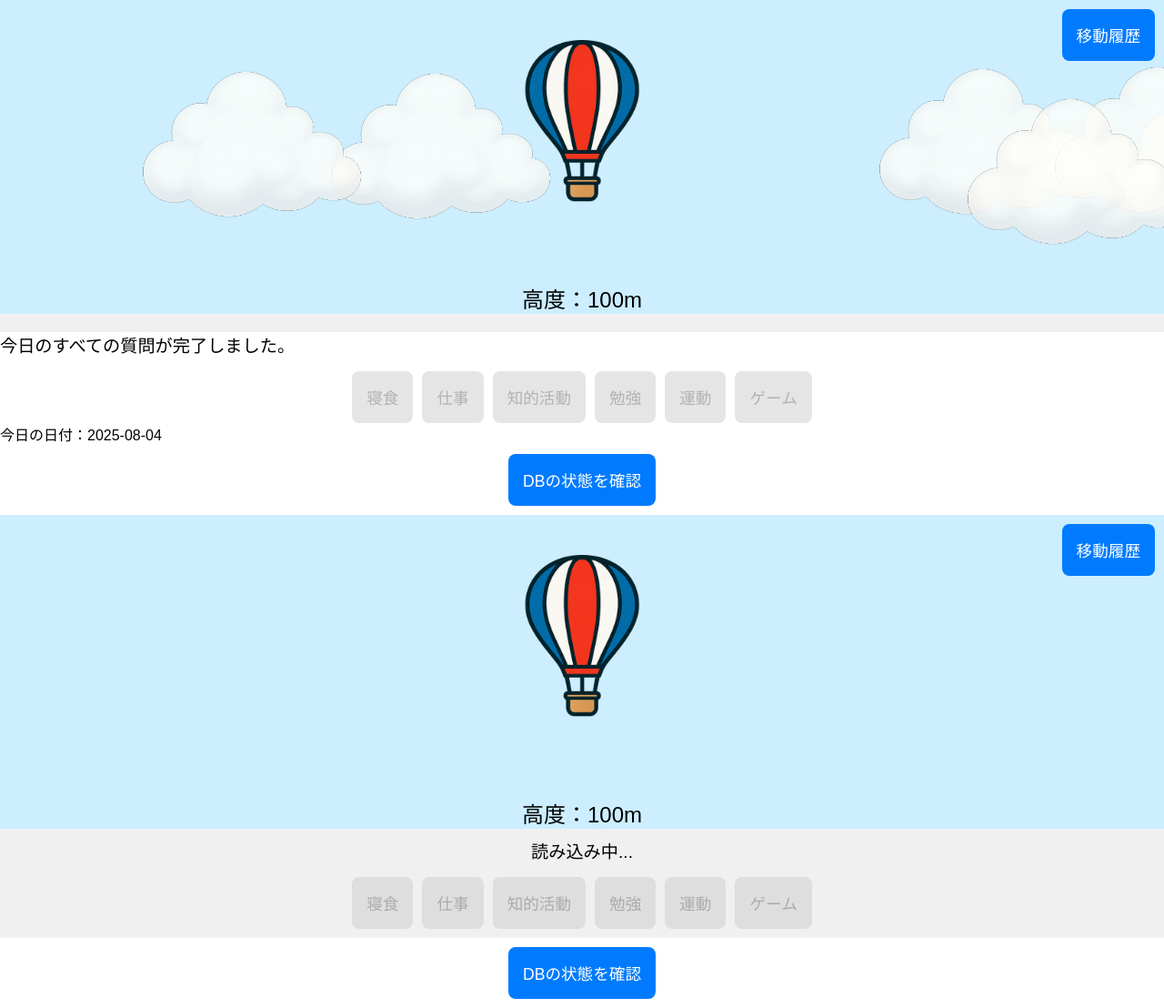
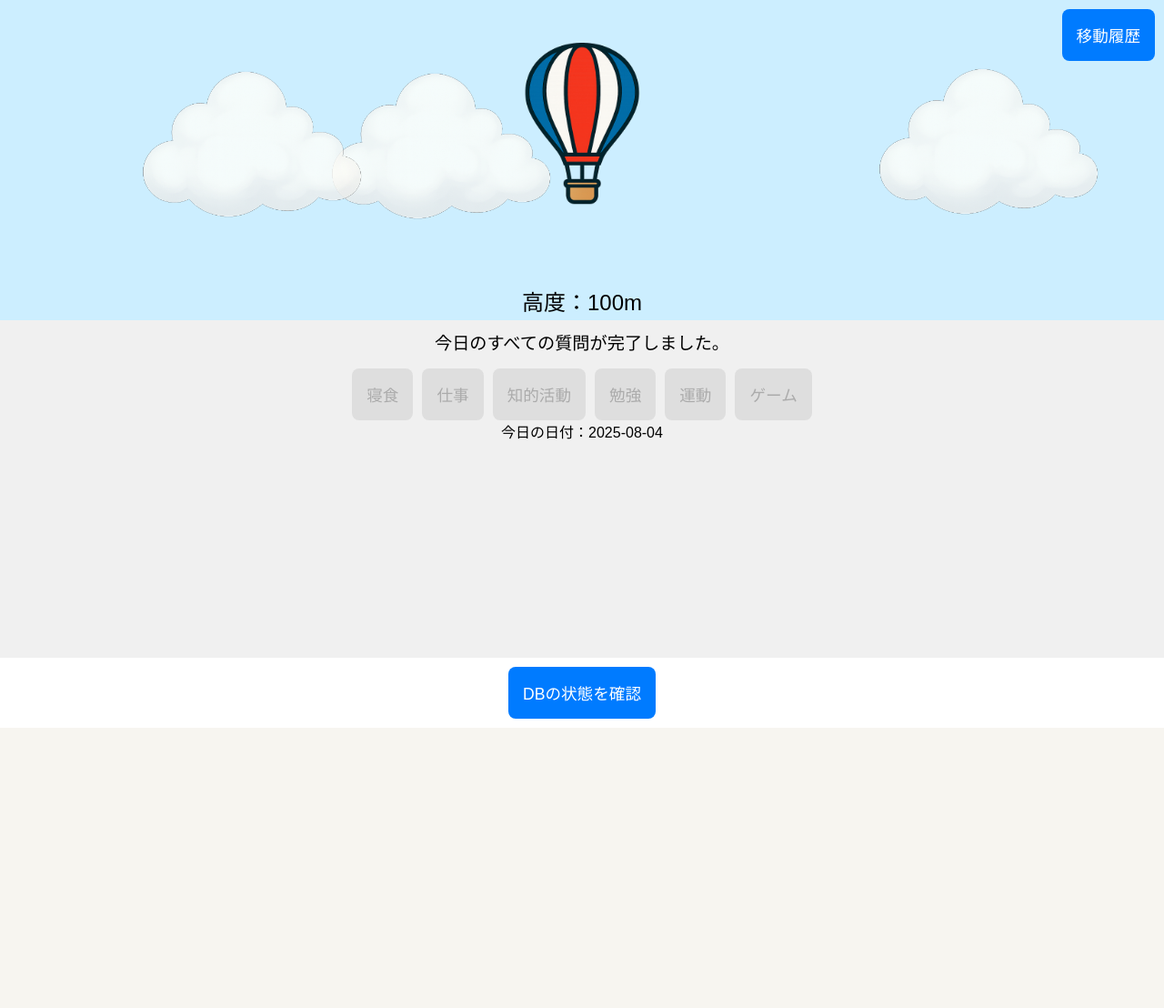
Before and after one commit to HirotoKing/schedule_app, a Flask app: page / in a window 1280 px wide. Shown: the whole page at 91% size. After the commit the page ends 800 px from the top, so only its background shows below. Run offline with Flask 3, Linux system fonts and the light colour scheme; data that the repository does not hold is empty; some libraries are stand-ins or nearby versions.

Commit message:
no message

```diff
--- a/templates/index.html
+++ b/templates/index.html
@@ -1,73 +1,3 @@
-<!DOCTYPE html>
-<html lang="ja">
-<head>
-  <meta charset="UTF-8" />
-  <meta name="viewport" content="width=device-width, initial-scale=1.0" />
-  <title>スケジュールアプリ</title>
-  <link rel="stylesheet" href="{{ url_for('static', filename='style.css') }}">
-  <script src="https://cdn.jsdelivr.net/npm/chart.js"></script>
-</head>
-<body>
-  <div class="top">
-    <div id="cloudContainer"></div>
-    <div class="top-bar">
-      <button id="historyBtn">移動履歴</button>
-    </div>
-    <img src="{{ url_for('static', filename='balloon.png') }}" class="balloon" id="balloon" alt="気球" />
-    <div class="altimeter" id="altimeter" data-altitude="100">高度：100m</div>
-    <div id="warning" class="warning"></div>
-  </div>
-
-  <div class="bottom">
-    <!-- ボーナス質問ポップアップ -->
-    <div id="bonusPopup" class="popup hidden">
-      <div class="popup-content">
-        <p id="bonusQuestionText"></p>
-        <button id="bonusYes">はい</button>
-        <button id="bonusNo">いいえ</button>
-      </div>
-    </div>
-
-</div>
-    <div id="question" class="question">読み込み中...</div>
-    <div class="button-grid">
-      <button onclick="handleButtonClick('寝食')">寝食</button>
-      <button onclick="handleButtonClick('仕事')">仕事</button>
-      <button onclick="handleButtonClick('知的活動')">知的活動</button>
-      <button onclick="handleButtonClick('勉強')">勉強</button>
-      <button onclick="handleButtonClick('運動')">運動</button>
-      <button onclick="handleButtonClick('ゲーム')">ゲーム</button>
-    </div>
-    <div id="todayDate" class="today-date"></div>
-  </div>
-
-  <div id="historyPopup" class="popup hidden">
-    <div class="popup-content">
-      <span id="closePopup" class="close-btn">×</span>
-      <h3>累積高度の推移</h3>
-      <canvas id="heightChart" width="300" height="200"></canvas>
-      <h4>各行動の総合回数</h4>
-      <ul id="summaryList"></ul>
-      <ul id="bonusStatsList"></ul> <!-- ←これを追加 -->
-    </div>
-  </div>
-
-  <!-- デバッグ用: DB状態表示ボタン -->
-<div style="text-align:center; margin-top: 10px;">
-  <button onclick="checkDB()">DBの状態を確認</button>
-  <div id="dbStatus" style="white-space: pre-wrap; font-size: 0.9em; color: #333; margin-top: 10px;"></div>
-</div>
-
-
-  <script src="{{ url_for('static', filename='script.js') }}"></script>
-  <script>
-    const today = new Date().toISOString().split('T')[0];
-    startQuestioning(today);
-    initClouds();
-    maintainClouds();
-  </script>
-</body>
-</html><!DOCTYPE html>
 <html lang="ja">
 <head>
   <meta charset="UTF-8" />
```
